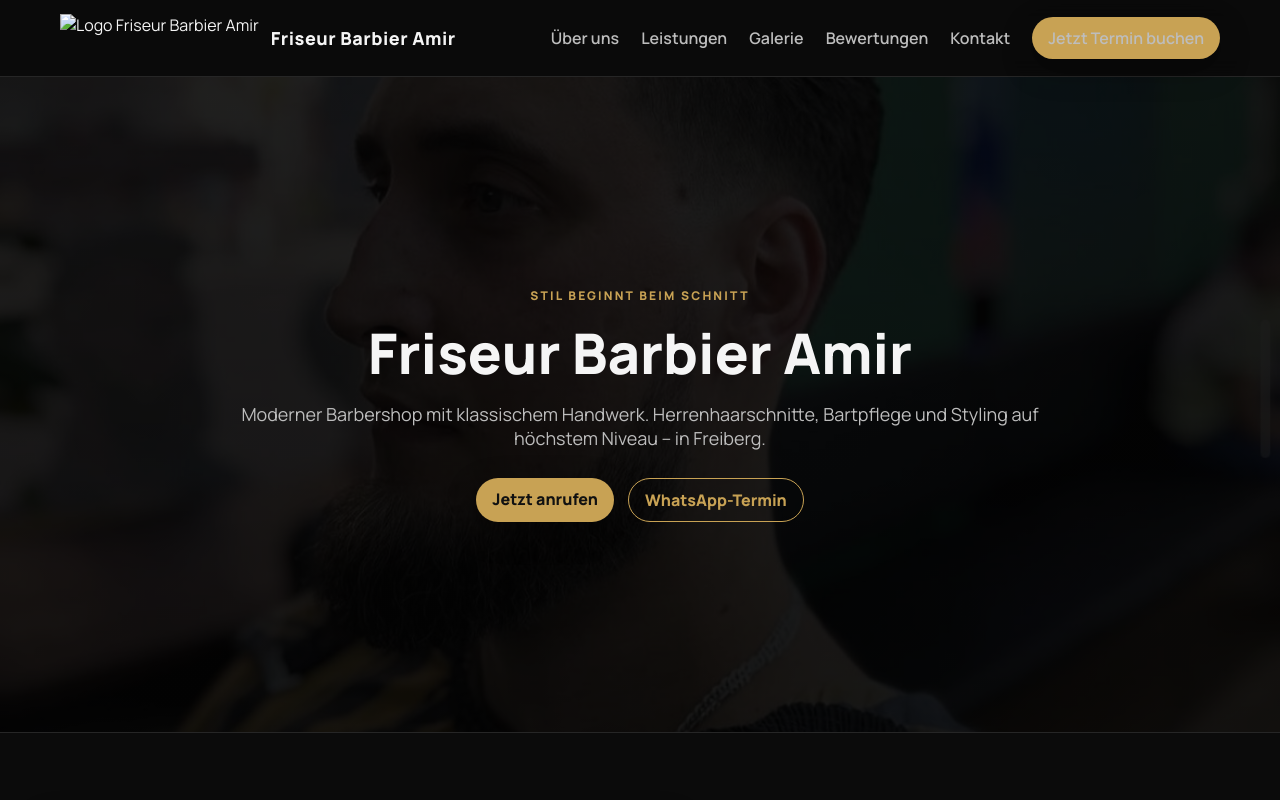
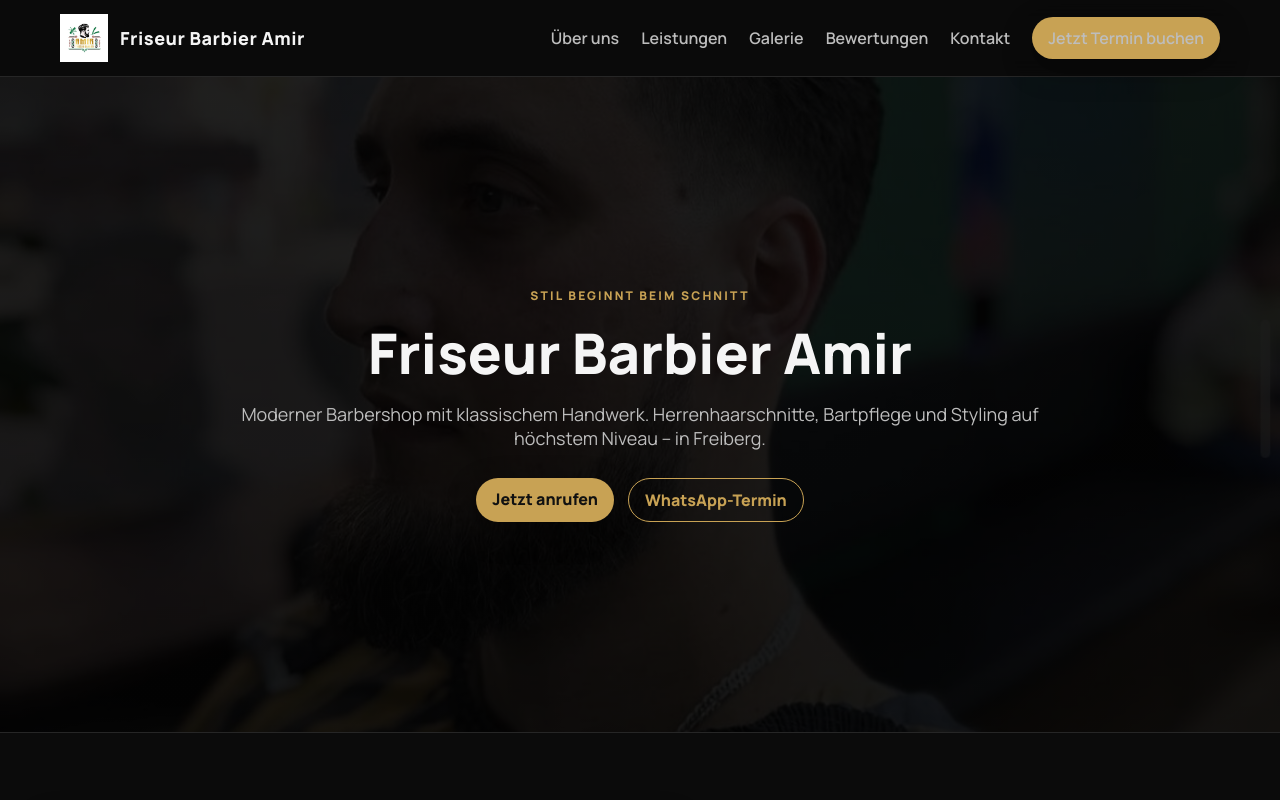
Before and after one commit to JanoW06/AmirBarber, a plain HTML site: page index.html in a window 1280 px wide. Shown: the top 800 px of the page. Drawn offline with Linux system fonts and the light colour scheme.

Commit message:
Update index.html

```diff
--- a/index.html
+++ b/index.html
@@ -137,7 +137,7 @@
   <header class="header" aria-label="Hauptnavigation">
     <nav class="nav">
       <div class="brand">
-  <img src="logo.png" alt="Logo Friseur Barbier Amir" class="logo-img">
+  <img src="logo.jpg" alt="Logo Friseur Barbier Amir" class="logo-img">
   <h1>Friseur Barbier Amir</h1>
 </div>
       <div class="menu" role="menubar">
```
